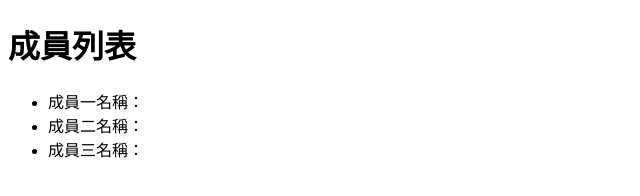
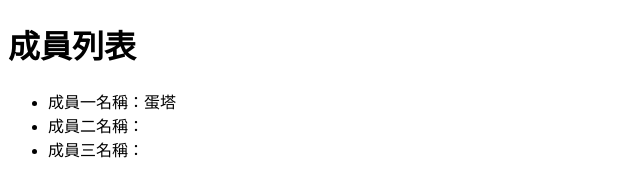
Before and after one commit to yatayork/1108_turn, a plain HTML site: page index.html in a window 1280 px wide. Shown: the full height of the page, 0-640 px from the left. Drawn offline with Linux system fonts and the light colour scheme.

Commit message:
新增成員a

```diff
--- a/index.html
+++ b/index.html
@@ -8,7 +8,7 @@
     <body>
         <h1>成員列表</h1>
         <ul>
-            <li>成員一名稱：</li>
+            <li>成員一名稱：蛋塔</li>
             <li>成員二名稱：</li>
             <li>成員三名稱：</li>
         </ul>
```
